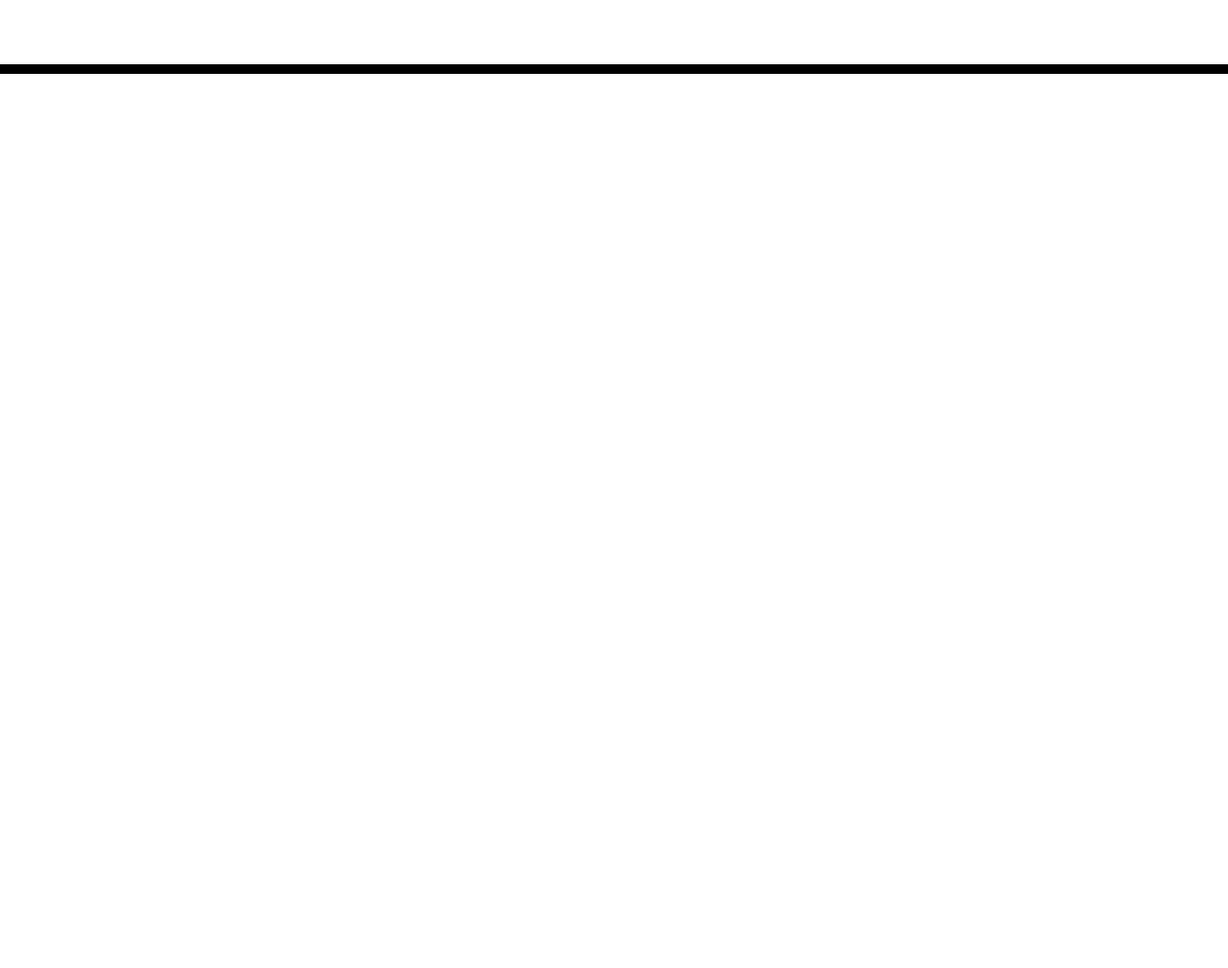
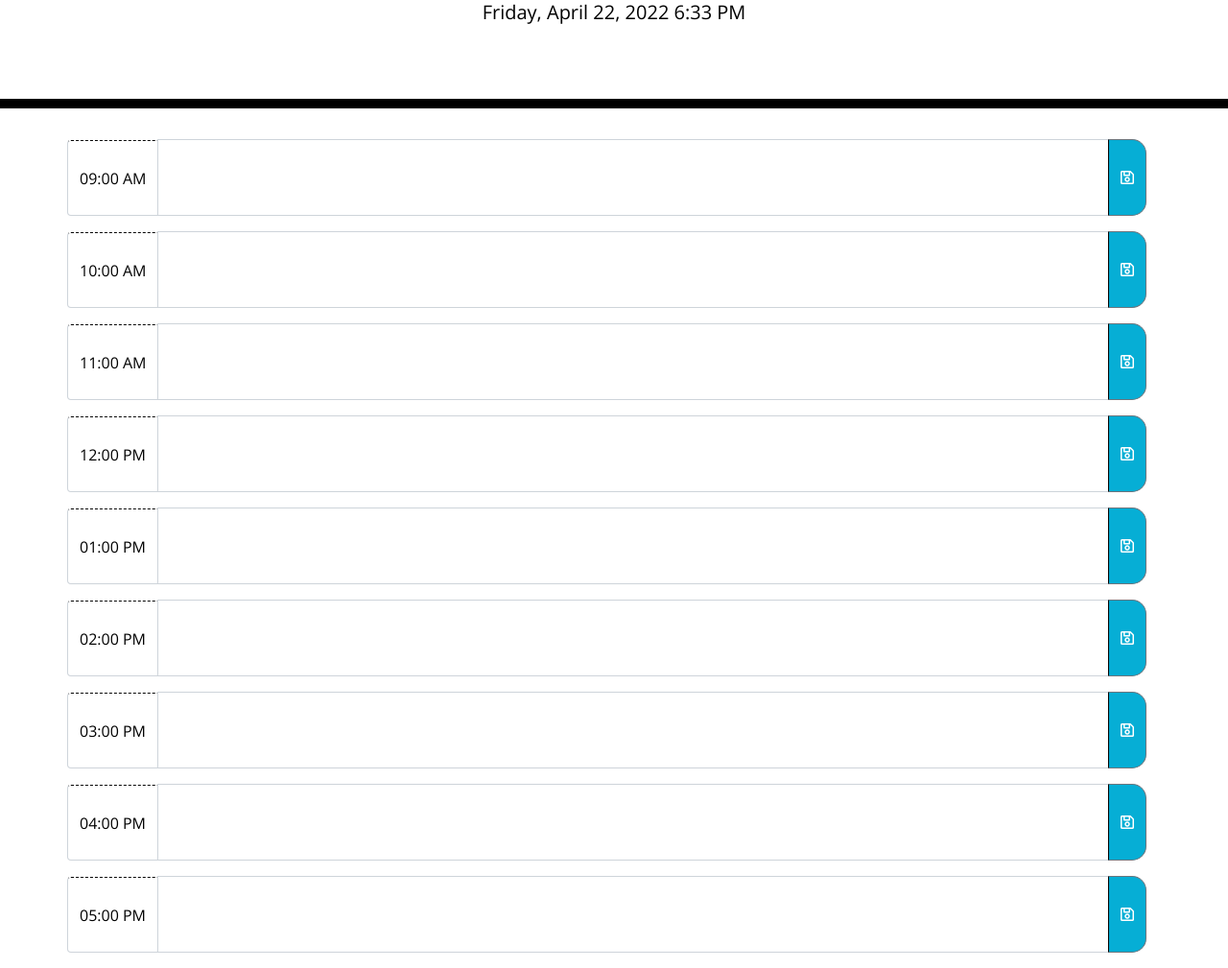
Before and after one commit to richmonddz/Work-Day-Scheduler, a plain HTML site: page index.html in a window 1280 px wide. Shown: the part 191-1200 px from the top of the page at 96% size. Before the commit the page ends 800 px from the top, so only its background shows below. Drawn offline with nearby package versions, Linux system fonts and the light colour scheme.

Commit message:
added to html to show hours in scheduler, js now showing moment.js function

```diff
--- a/index.html
+++ b/index.html
@@ -30,9 +30,208 @@
     </header>
     <div class="container">
       <!-- Timeblocks go here -->
+      <div class="input-group mb-3">
+        <div class="input-group-prepend row">
+          <span class="input-group-text hour">09:00 AM</span>
+        </div>
+        <textarea
+          value=""
+          id="com-9am"
+          type="text"
+          cols="100"
+          rows="2"
+          class="form-control description textarea"
+        ></textarea>
+        <div class="input-group-append">
+          <button
+            id="btn9am"
+            class="btn btn-outline-secondary saveBtn"
+            type="button"
+          >
+            <i class="far fa-save"></i>
+          </button>
+        </div>
+      </div>
+      <div class="input-group mb-3">
+        <div class="input-group-prepend row">
+          <span class="input-group-text hour">10:00 AM</span>
+        </div>
+        <textarea
+          value=""
+          id="com-10am"
+          type="text"
+          cols="100"
+          rows="2"
+          class="form-control description textarea"
+        ></textarea>
+        <div class="input-group-append">
+          <button
+            id="btn10am"
+            class="btn btn-outline-secondary saveBtn"
+            type="button"
+          >
+            <i class="far fa-save"></i>
+          </button>
+        </div>
+      </div>
+      <div class="input-group mb-3">
+        <div class="input-group-prepend row">
+          <span class="input-group-text hour">11:00 AM</span>
+        </div>
+        <textarea
+          value=""
+          id="com-11am"
+          type="text"
+          cols="100"
+          rows="2"
+          class="form-control description textarea"
+        ></textarea>
+        <div class="input-group-append">
+          <button
+            id="btn11am"
+            class="btn btn-outline-secondary saveBtn"
+            type="button"
+          >
+            <i class="far fa-save"></i>
+          </button>
+        </div>
+      </div>
+      <div class="input-group mb-3">
+        <div class="input-group-prepend row">
+          <span class="input-group-text hour">12:00 PM</span>
+        </div>
+        <textarea
+          value=""
+          id="com-12pm"
+          type="text"
+          cols="100"
+          rows="2"
+          class="form-control description textarea"
+        ></textarea>
+        <div class="input-group-append">
+          <button
+            id="btn12pm"
+            class="btn btn-outline-secondary saveBtn"
+            type="button"
+          >
+            <i class="far fa-save"></i>
+          </button>
+        </div>
+      </div>
+      <div class="input-group mb-3">
+        <div class="input-group-prepend row">
+          <span class="input-group-text hour">01:00 PM</span>
+        </div>
+        <textarea
+          value=""
+          id="com-1pm"
+          type="text"
+          cols="100"
+          rows="2"
+          class="form-control description textarea"
+        ></textarea>
+        <div class="input-group-append">
+          <button
+            id="btn1pm"
+            class="btn btn-outline-secondary saveBtn"
+            type="button"
+          >
+            <i class="far fa-save"></i>
+          </button>
+        </div>
+      </div>
+      <div class="input-group mb-3">
+        <div class="input-group-prepend row">
+          <span class="input-group-text hour">02:00 PM</span>
+        </div>
+        <textarea
+          value=""
+          id="com-2pm"
+          type="text"
+          cols="100"
+          rows="2"
+          class="form-control description textarea"
+        ></textarea>
+        <div class="input-group-append">
+          <button
+            id="btn2pm"
+            class="btn btn-outline-secondary saveBtn"
+            type="button"
+          >
+            <i class="far fa-save"></i>
+          </button>
+        </div>
+      </div>
+      <div class="input-group mb-3">
+        <div class="input-group-prepend row">
+          <span class="input-group-text hour">03:00 PM</span>
+        </div>
+        <textarea
+          value=""
+          id="com-3pm"
+          type="text"
+          cols="100"
+          rows="2"
+          class="form-control description textarea"
+        ></textarea>
+        <div class="input-group-append">
+          <button
+            id="btn3pm"
+            class="btn btn-outline-secondary saveBtn"
+            type="button"
+          >
+            <i class="far fa-save"></i>
+          </button>
+        </div>
+      </div>
+      <div class="input-group mb-3">
+        <div class="input-group-prepend row">
+          <span class="input-group-text hour">04:00 PM</span>
+        </div>
+        <textarea
+          value=""
+          id="com-4pm"
+          type="text"
+          cols="100"
+          rows="2"
+          class="form-control description textarea"
+        ></textarea>
+        <div class="input-group-append">
+          <button
+            id="btn4pm"
+            class="btn btn-outline-secondary saveBtn"
+            type="button"
+          >
+            <i class="far fa-save"></i>
+          </button>
+        </div>
+      </div>
+      <div class="input-group mb-3">
+        <div class="input-group-prepend row">
+          <span class="input-group-text hour">05:00 PM</span>
+        </div>
+        <textarea
+          value=""
+          id="com-5pm"
+          type="text"
+          cols="100"
+          rows="2"
+          class="form-control description textarea"
+        ></textarea>
+        <div class="input-group-append">
+          <button
+            id="btn5pm"
+            class="btn btn-outline-secondary saveBtn"
+            type="button"
+          >
+            <i class="far fa-save"></i>
+          </button>
+        </div>
+      </div>
     </div>
 
     <script src="https://cdnjs.cloudflare.com/ajax/libs/jquery/3.2.1/jquery.min.js"></script>
     <script src="https://cdnjs.cloudflare.com/ajax/libs/moment.js/2.24.0/moment.min.js"></script>
+    <script src="script.js"></script>
   </body>
 </html>
--- a/script.js
+++ b/script.js
@@ -0,0 +1,2 @@
+var currentDate = moment().format("LLLL");
+$("#currentDay").html(currentDate);
```
